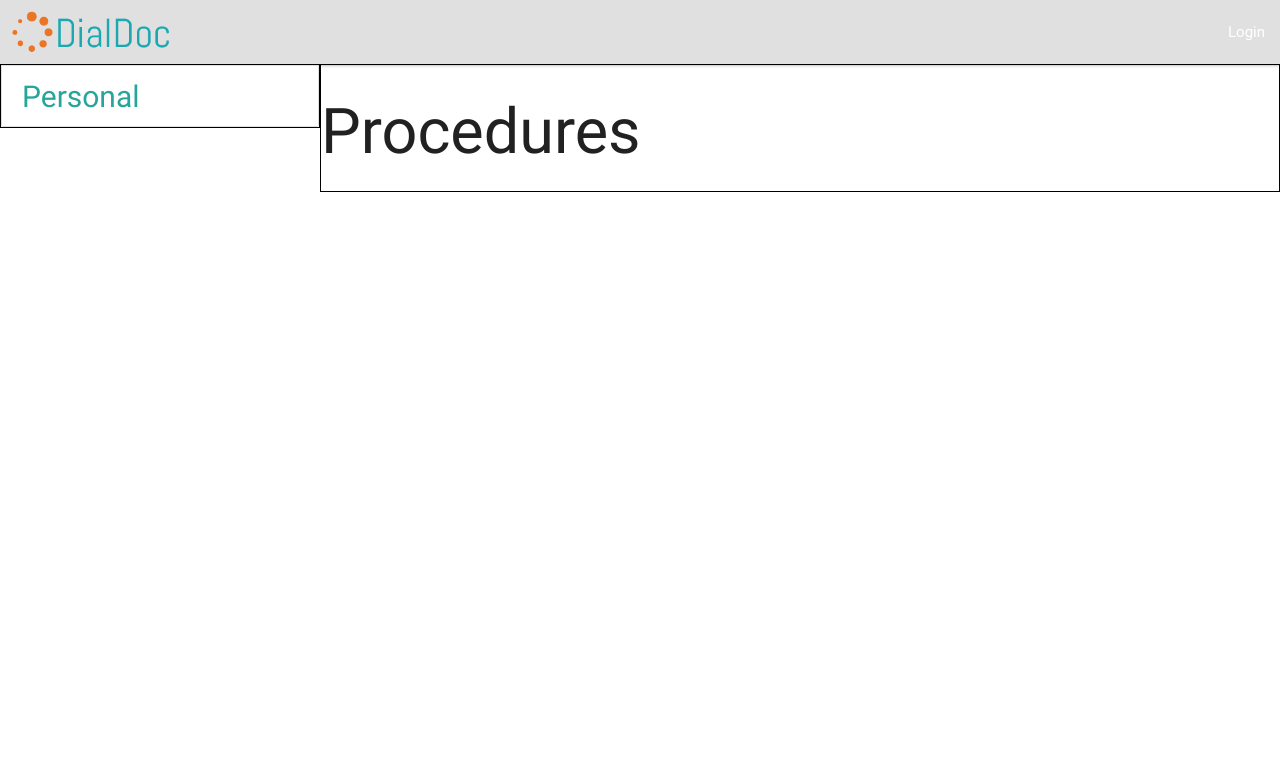
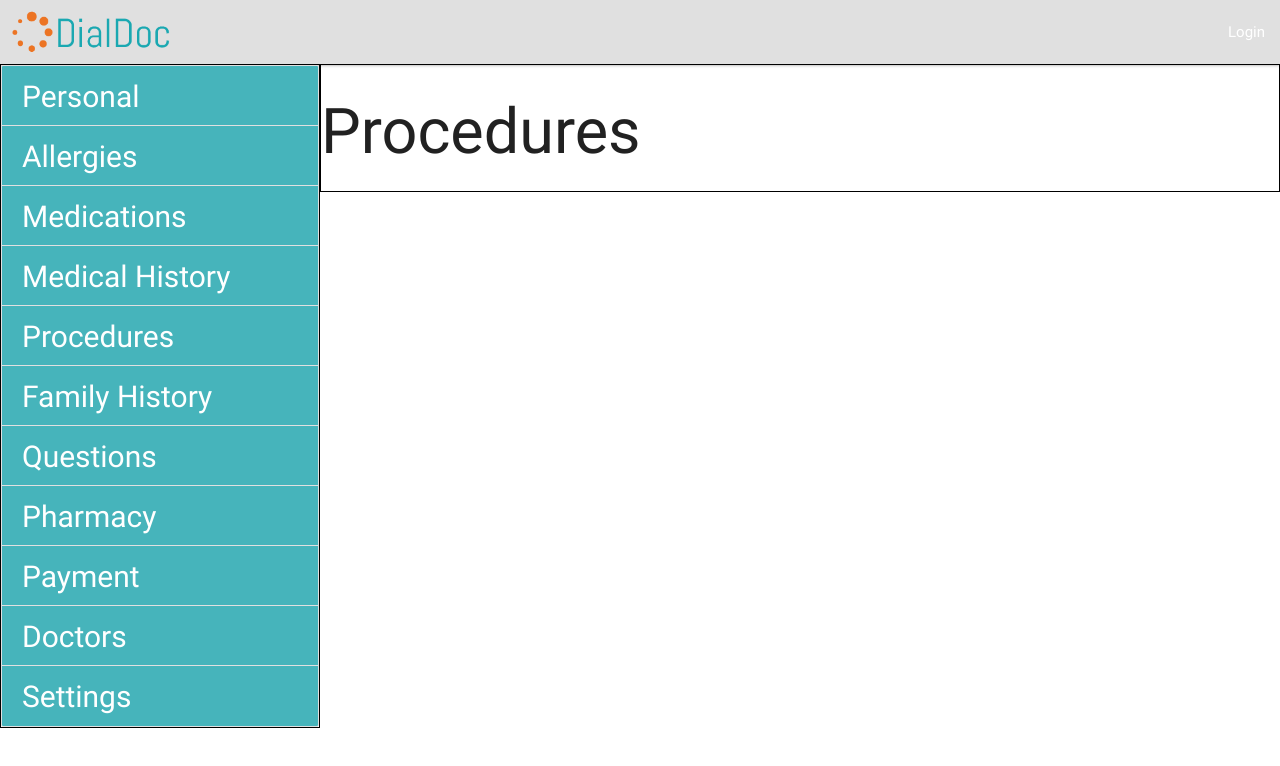
Before and after one commit to alicializarraga/some-project, a Vue app: page /#/user/info/procedures in a window 1280 px wide. Shown: the top 766 px of the page. Built offline with nearby package versions, Linux system fonts and the light colour scheme.

Commit message:
updated active menu button color

```diff
--- a/src/App.vue
+++ b/src/App.vue
@@ -22,6 +22,7 @@ export default {
 
 <style>
   div > a.logo-wrapper {
+    height: 64px;
     padding: 10px;
   }
 
--- a/src/components/User/UserDashboard.vue
+++ b/src/components/User/UserDashboard.vue
@@ -1,7 +1,7 @@
 <template>
   <div class="user-dashboard">
-    <router-link to="/user/info/personal">User Info</router-link>
-    <h1>Blah</h1>
+    <a href="#/user/info/personal">User Info</a>
+    <h1>Blahs</h1>
   </div>
 </template>
 
--- a/src/components/User/UserInfoMain.vue
+++ b/src/components/User/UserInfoMain.vue
@@ -1,9 +1,15 @@
 <template>
-  <div class="user-info-main">
+  <div id="user-info-main">
     <div class="row">
       <div class="col s3">
         <div class="collection">
-          <a :href="item.url" v-for="item in menuItems" class="collection-item">{{item.name}}</a>
+          <a
+            :href="item.url"
+            v-for="(item, index) in menuItems"
+            class="collection-item"
+            v-on:click="changeRoute(index)">
+            {{item.name}}
+          </a>
         </div>
       </div>
       <div class="col s9">
@@ -14,13 +20,38 @@
 </template>
 
 <script>
+import router from '../../router'
 export default {
   name: 'user-info-main',
   data () {
     return {
       menuItems: [
-        { name: "Personal", url: '/#/user/info/personal' }
+        { name: "Personal", url: '/#/user/info/personal' },
+        { name: "Allergies", url: '/#/user/info/allergies' },
+        { name: "Medications", url: '/#/user/info/medications' },
+        { name: "Medical History", url: '/#/user/info/medical-history' },
+        { name: "Procedures", url: '/#/user/info/procedures' },
+        { name: "Family History", url: '/#/user/info/family-history' },
+        { name: "Questions", url: '/#/user/info/questions' },
+        { name: "Pharmacy", url: '/#/user/info/pharmacy' },
+        { name: "Payment", url: '/#/user/info/payment' },
+        { name: "Doctors", url: '/#/user/info/doctors' },
+        { name: "Settings", url: '/#/user/info/settings' },
       ]
+    }
+  },
+  methods: {
+    changeRoute(index) {
+      var menuItems = document.getElementsByClassName('collection-item');
+      var newItems = Array.from(menuItems);
+      newItems.map(function(item, ind) {
+        if(ind === index) {
+          item.style.backgroundColor = "#EC7424";
+        } else {
+          item.style.backgroundColor = "#46B4BB";
+        }
+      })
+
     }
   }
 }
@@ -37,6 +68,8 @@ export default {
   }
 
   .collection a.collection-item {
+    background-color: #46B4BB;
+    color: white;
     height: 60px;
     font-size: 30px;
     padding-top: 20px;
```
Also changed, not shown: src/assets/logo.png (deleted).
